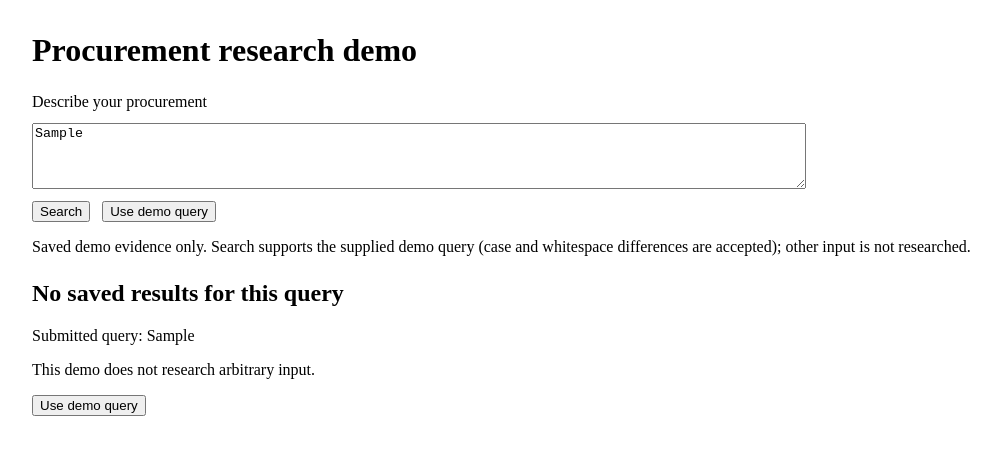
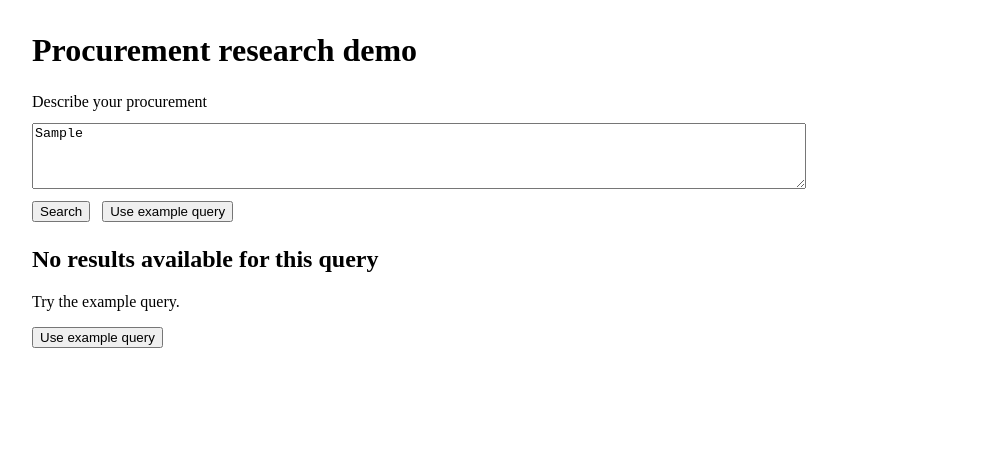
Before and after one commit to Anket11/FieldNote, a Next.js app: page / in a window 1280 px wide. Both pictures are taken after typing "Sample" into the empty fields and a click on the button "Search". Shown: the top 454 px of the page, without its empty margins (0-997 px from the left). Built offline with nearby package versions, Linux system fonts and the light colour scheme.

Commit message:
feat(search): add compact editable search header

```diff
--- a/src/components/research/search/SearchForm.tsx
+++ b/src/components/research/search/SearchForm.tsx
@@ -8,12 +8,11 @@ export default function SearchForm({ query, onQueryChange, onSearch, loading, er
     <label className="block" htmlFor="procurement-query">Describe your procurement</label>
     <textarea id="procurement-query" className="block w-full max-w-3xl" rows={4} value={query}
       onChange={(event) => onQueryChange(event.target.value)} aria-invalid={!!error}
-      aria-describedby={error ? "search-error demo-limit" : "demo-limit"} />
+      aria-describedby={error ? "search-error" : undefined} />
     <div className="flex flex-wrap gap-3">
       <button type="submit" disabled={loading}>{loading ? "Searching…" : "Search"}</button>
-      <button type="button" disabled={loading} onClick={() => onQueryChange(DEMO_QUERY)}>Use demo query</button>
+      <button type="button" disabled={loading} onClick={() => onQueryChange(DEMO_QUERY)}>Use example query</button>
     </div>
     {error && <p id="search-error" role="alert">{error}</p>}
-    <p id="demo-limit">Saved demo evidence only. Search supports the supplied demo query (case and whitespace differences are accepted); other input is not researched.</p>
   </form>;
 }
--- a/src/components/research/search/SearchWorkspace.tsx
+++ b/src/components/research/search/SearchWorkspace.tsx
@@ -1,3 +1,4 @@
+import { useState } from "react";
 import { DEMO_QUERY } from "@/services/research";
 import { useAppDispatch, useAppSelector } from "@/store/hooks";
 import { queryChanged, search } from "@/store/researchSlice";
@@ -5,29 +6,25 @@ import SearchForm from "./SearchForm";
 
 export default function SearchWorkspace() {
   const dispatch = useAppDispatch();
-  const { query, submittedQuery, status, error } = useAppSelector((state) => state.research);
-
+  const { query, submittedQuery, status, error, result } = useAppSelector((state) => state.research);
+  const [editing, setEditing] = useState(false);
+  const showForm = !result || editing;
   return (
     <>
-      <SearchForm
-        query={query}
-        onQueryChange={(value) => dispatch(queryChanged(value))}
-        onSearch={() => { void dispatch(search(query)); }}
-        loading={status === "loading"}
-        error={error}
-      />
+      {showForm ? <>
+        <SearchForm query={query} onQueryChange={(value) => dispatch(queryChanged(value))}
+          onSearch={() => { void dispatch(search(query)).then((action) => {
+            if (search.fulfilled.match(action) && action.payload) setEditing(false);
+          }); }} loading={status === "loading"} error={error} />
+        {result && status !== "loading" && <button type="button" onClick={() => { dispatch(queryChanged(submittedQuery)); setEditing(false); }}>Cancel edit</button>}
+      </> : <div className="flex flex-wrap items-start justify-between gap-3"><p>{submittedQuery}</p><button type="button" onClick={() => setEditing(true)}>Edit search</button></div>}
       <div role="status" aria-live="polite">
-        {status === "loading" && <p>Loading saved research…</p>}
-        {status === "empty" && (
-          <section>
-            <h2>No saved results for this query</h2>
-            <p>Submitted query: {submittedQuery}</p>
-            <p>This demo does not research arbitrary input.</p>
-            <button type="button" onClick={() => dispatch(queryChanged(DEMO_QUERY))}>
-              Use demo query
-            </button>
-          </section>
-        )}
+        {status === "loading" && <p>Loading research…</p>}
+        {status === "empty" && <section>
+          <h2>No results available for this query</h2>
+          <p>Try the example query.</p>
+          <button type="button" onClick={() => dispatch(queryChanged(DEMO_QUERY))}>Use example query</button>
+        </section>}
       </div>
     </>
   );
```
